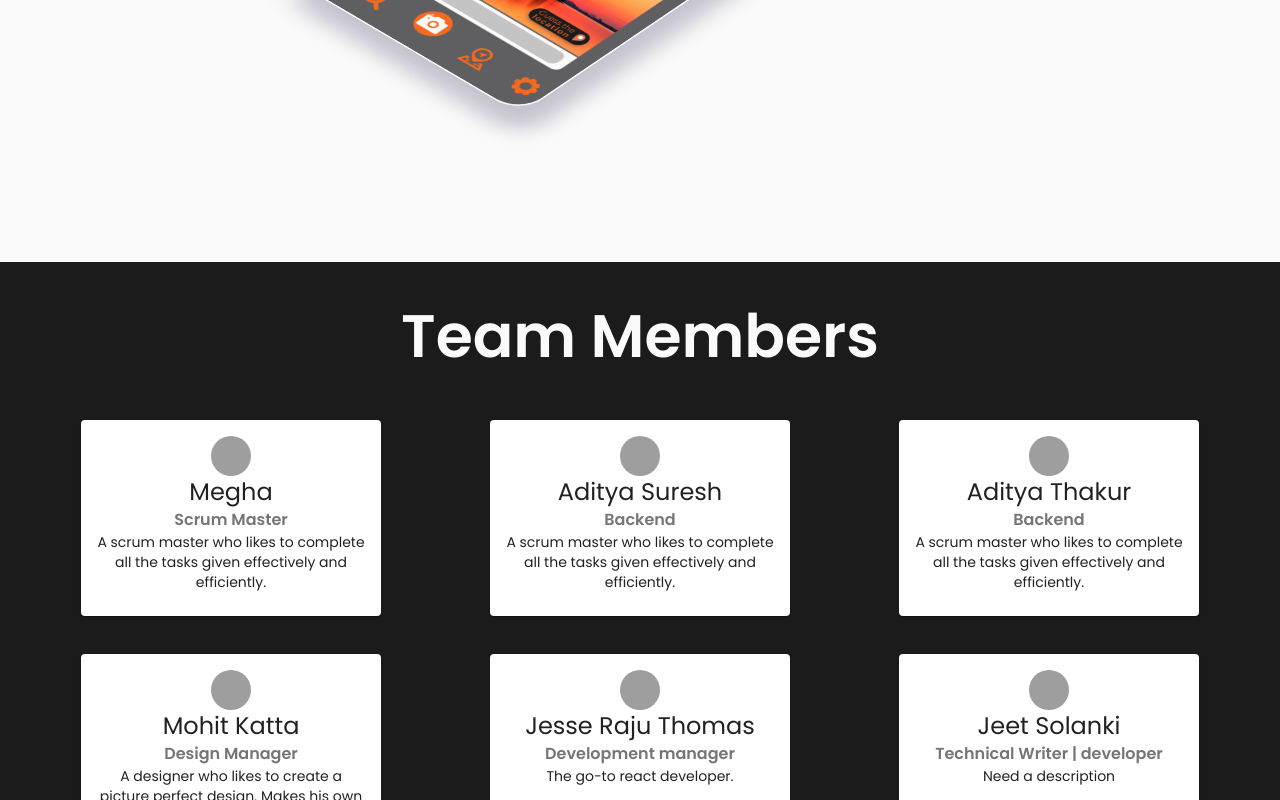
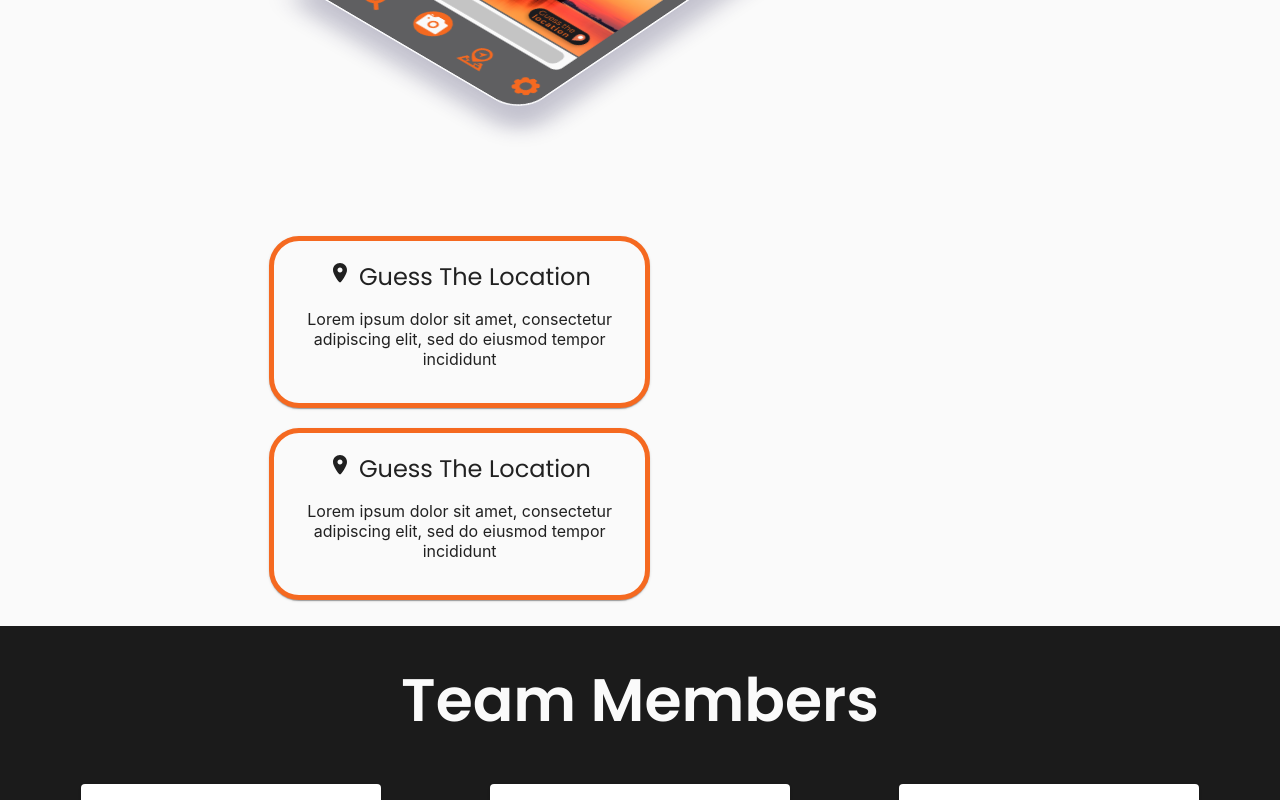
Before and after one commit to mk210/GeoPicK-website, a React (Create React App) app: page / in a window 1280 px wide. Shown: the part 1942-2742 px from the top of the page. Built offline with nearby package versions, Linux system fonts and the light colour scheme; grey boxes are pictures that could not be loaded.

Commit message:
added custom card file and made features structure

```diff
--- a/package.json
+++ b/package.json
@@ -12,6 +12,8 @@
     "react": "^17.0.1",
     "react-dom": "^17.0.1",
     "react-scripts": "4.0.1",
+    "react-spring": "^8.0.27",
+    "react-use-gesture": "^9.0.0-beta.11",
     "web-vitals": "^0.2.4"
   },
   "scripts": {
--- a/src/body/features.jsx
+++ b/src/body/features.jsx
@@ -3,7 +3,8 @@ import "./features.scss";
 import Typography from "@material-ui/core/Typography";
 import { Grid, Box } from "@material-ui/core";
 import Interface from "../image-assets/Group 14.png";
-// import LocationOnIcon from "@material-ui/icons/LocationOn";
+import { CustomCard } from "../image-assets/customCard";
+import LocationOnRoundedIcon from "@material-ui/icons/LocationOnRounded";
 
 export class Features extends Component {
   render() {
@@ -25,27 +26,6 @@ export class Features extends Component {
         </Grid>
 
         <Grid container direction="column" spacing={5} justify="flex-start">
-          {/* <div>
-            <Grid item>
-              <Card className="grow">
-                <CardContent>
-                  <Typography color="textPrimary" gutterBottom>
-                    <LocationOnIcon /> Guess The Location
-                  </Typography>
-                  <Typography variant="body2" component="p">
-                    Lorem ipsum dolor sit amet, consectetur adipisicing elit,
-                    sed do eiusmod tempor incididunt ut labore et dolore magna
-                    aliqua. Ut enim ad minim veniam, quis nostrud exercitation
-                    ullamco laboris nisi ut aliquip ex ea commodo consequat.
-                    Duis aute irure dolor in reprehenderit in voluptate velit
-                    esse cillum dolore eu fugiat nulla pariatur. Excepteur sint
-                    occaecat cupidatat non proident, sunt in culpa qui officia
-                    deserunt mollit anim id est laborum.
-                  </Typography>
-                </CardContent>
-              </Card>
-            </Grid>
-          </div> */}
           <Grid item>
             <img
               src={Interface}
@@ -56,23 +36,18 @@ export class Features extends Component {
             ></img>
           </Grid>
         </Grid>
+        <CustomCard
+          title="Guess The Location"
+          content="Lorem ipsum dolor sit amet, consectetur adipiscing elit, sed do eiusmod tempor incididunt "
+          icon={<LocationOnRoundedIcon />}
+        />
+        <br></br>
+        <CustomCard
+          title="Guess The Location"
+          content="Lorem ipsum dolor sit amet, consectetur adipiscing elit, sed do eiusmod tempor incididunt "
+          icon={<LocationOnRoundedIcon />}
+        />
       </div>
     );
   }
 }
-
-// {
-//   /* <Grid container direction="column" spacing={0} justify="center">
-// <Grid item>
-//   <div className="interface">
-//     <img
-//       src={Interface}
-//       alt="interface"
-//       width="324.07px"
-//       height="700px"
-//       // 2.16
-//     ></img>
-//   </div>
-// </Grid>
-// </Grid> */
-// }
--- /dev/null
+++ b/src/body/random.css
@@ -0,0 +1,45 @@
+* {
+  box-sizing: border-box;
+}
+
+html,
+body {
+  overscroll-behavior-y: contain;
+  margin: 0;
+  padding: 0;
+  height: 100%;
+  width: 100%;
+  user-select: none;
+  font-family: -apple-system, BlinkMacSystemFont, avenir next, avenir,
+    helvetica neue, helvetica, ubuntu, roboto, noto, segoe ui, arial, sans-serif;
+  position: fixed;
+  overflow: hidden;
+}
+
+#root {
+  position: fixed;
+  overflow: hidden;
+  width: 100%;
+  height: 100%;
+  /* cursor: url("https://uploads.codesandbox.io/uploads/user/b3e56831-8b98-4fee-b941-0e27f39883ab/Ad1_-cursor.png")
+      39 39,
+    auto; */
+}
+
+#root > div {
+  position: absolute;
+  width: 100vw;
+  height: 100vh;
+  will-change: transform;
+}
+
+#root > div > div {
+  background-size: cover;
+  background-repeat: no-repeat;
+  background-position: center center;
+  width: 100%;
+  height: 100%;
+  will-change: transform;
+  box-shadow: 0 62.5px 125px -25px rgba(50, 50, 73, 0.5),
+    0 37.5px 75px -37.5px rgba(0, 0, 0, 0.6);
+}
--- /dev/null
+++ b/src/image-assets/customCard.css
@@ -0,0 +1,2 @@
+.cardStructure {
+}
--- /dev/null
+++ b/src/image-assets/customCard.jsx
@@ -0,0 +1,30 @@
+import React, { Component } from "react";
+import { Card, CardContent, Typography } from "@material-ui/core";
+
+export class CustomCard extends Component {
+  render() {
+    return (
+      <div>
+        <Card
+          style={{
+            borderRadius: "30px",
+            background: "#FAFAFA",
+            width: "50%",
+            border: "5px solid #F56920",
+          }}
+        >
+          <div
+            style={{ textAlign: "center", padding: "10px", paddingTop: "20px" }}
+          >
+            <Typography variant="h5" style={{ color: "F56920" }}>
+              {this.props.icon}
+              {"   "}
+              {this.props.title}
+            </Typography>
+            <CardContent style={{}}>{this.props.content}</CardContent>
+          </div>
+        </Card>
+      </div>
+    );
+  }
+}
```
Also changed, not shown: 2 other files (tests, documents, lock files or other folders).
